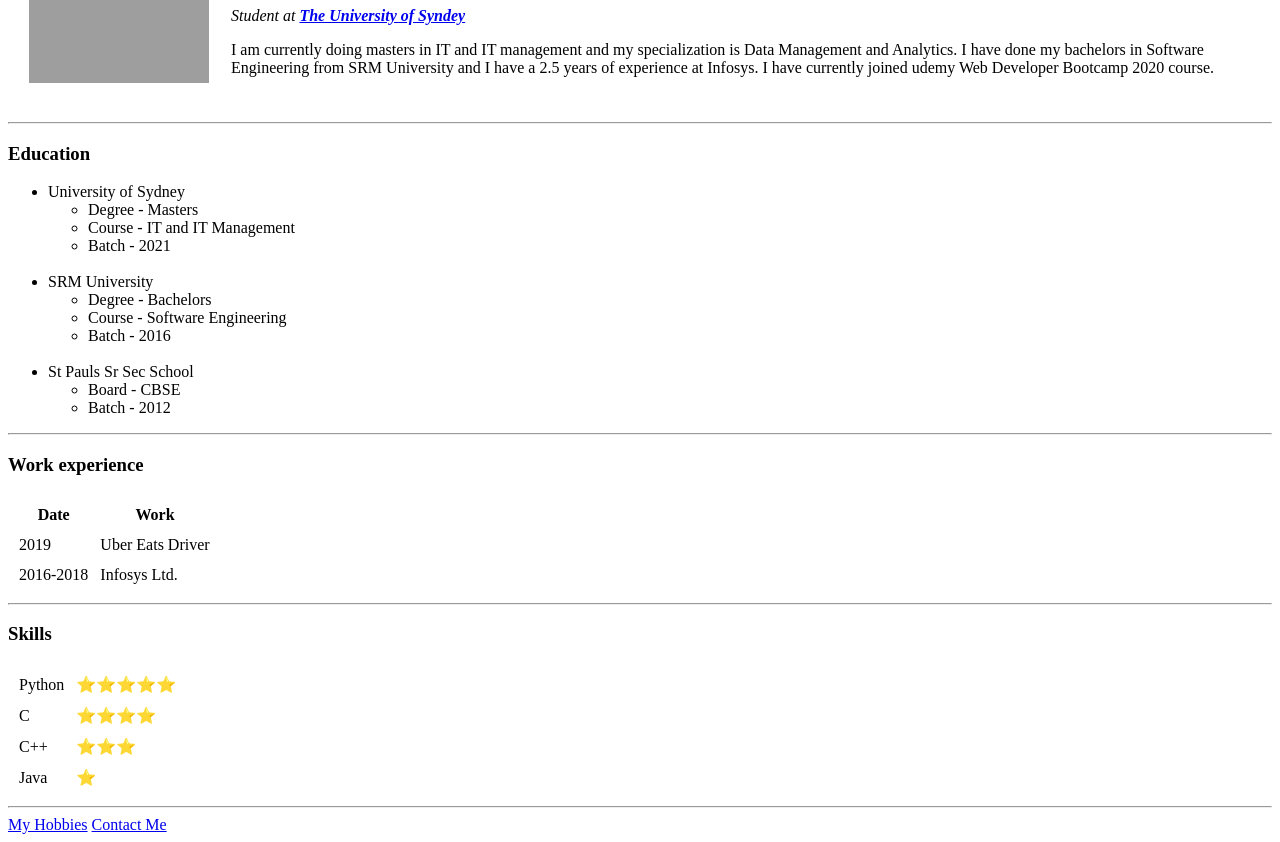
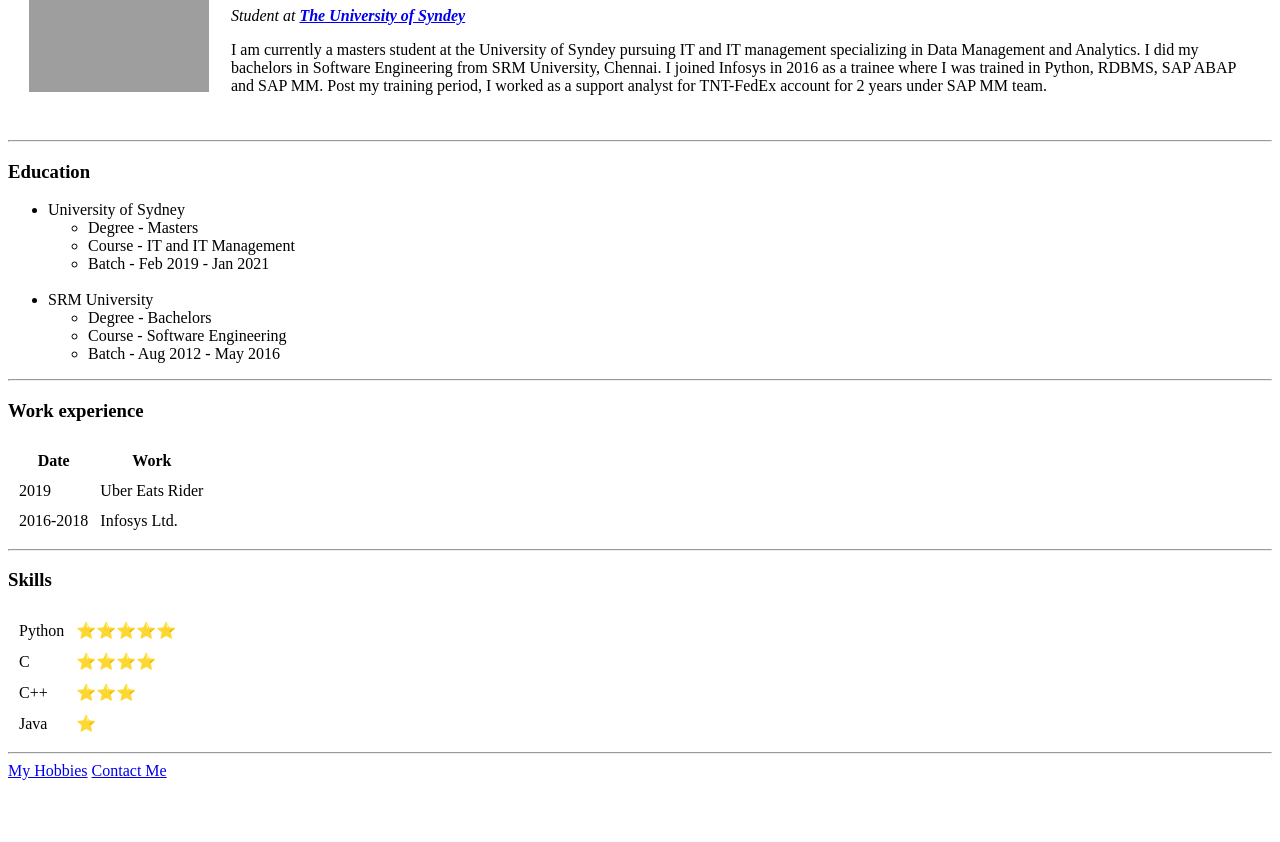
Before and after one commit to m10hit/cv, a plain HTML site: page index.html in a window 1280 px wide. Shown: the part 102-944 px from the top of the page. After the commit the page ends 890 px from the top, so only its background shows below. Drawn offline with Linux system fonts and the light colour scheme; grey boxes are pictures that could not be loaded.

Commit message:
Changed about me

```diff
--- a/index.html
+++ b/index.html
@@ -15,8 +15,9 @@
       <td>
         <h1>Mohit Chauhan</h1>
         <p><em>Student at <strong><a href="https://sydney.edu.au/">The University of Syndey</a></strong></em></p>
-        <p>I am currently doing masters in IT and IT management and my specialization is Data Management and Analytics. I have done my bachelors in
-          Software Engineering from SRM University and I have a 2.5 years of experience at Infosys. I have currently joined udemy Web Developer Bootcamp 2020 course.</p>
+        <p>I am currently a masters student at the University of Syndey pursuing IT and IT management specializing in Data Management and Analytics. I did my bachelors in
+          Software Engineering from SRM University, Chennai. I joined Infosys in 2016 as a trainee where I was trained in Python, RDBMS, SAP ABAP and SAP MM.
+        Post my training period, I worked as a support analyst for TNT-FedEx account for 2 years under SAP MM team.</p>
       </td>
     </tr>
   </table>
@@ -27,20 +28,14 @@
     <ul>
       <li>Degree - Masters</li>
       <li>Course - IT and IT Management</li>
-      <li>Batch - 2021</li>
+      <li>Batch - Feb 2019 - Jan 2021</li>
     </ul>
     <br>
     <li>SRM University</li>
     <ul>
       <li>Degree - Bachelors</li>
       <li>Course - Software Engineering</li>
-      <li>Batch - 2016</li>
-    </ul>
-    <br>
-    <li>St Pauls Sr Sec School</li>
-    <ul>
-      <li>Board - CBSE</li>
-      <li>Batch - 2012</li>
+      <li>Batch - Aug 2012 - May 2016</li>
     </ul>
   </ul>
   <hr>
@@ -55,7 +50,7 @@
     <tbody>
       <tr>
         <td>2019</td>
-        <td>Uber Eats Driver</td>
+        <td>Uber Eats Rider</td>
       </tr>
       <tr>
         <td>2016-2018</td>
```
